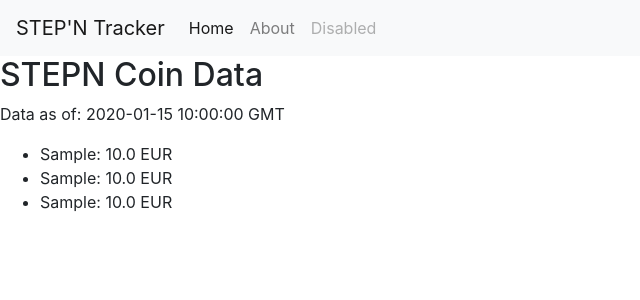
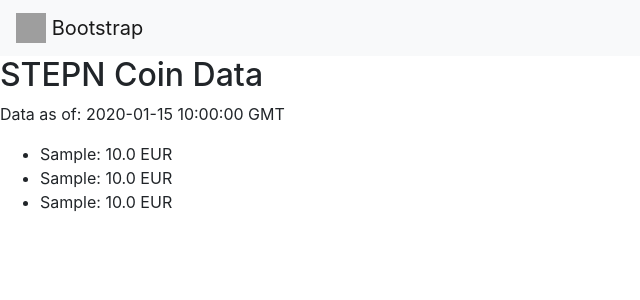
Before and after one commit to felixfrohboese/stepn-tracker, a Flask app: template templates/index.html in a window 1280 px wide. Shown: the top 300 px of the page, without its empty margins (0-640 px from the left). Run offline with Flask 2, Linux system fonts and the light colour scheme; the template is opened without the code that fills it: values that come from a table or form of the project are taken from there, others are empty; tables that the repository leaves empty hold one stand-in row (values such as "Sample post"); grey boxes are pictures that could not be loaded.

Commit message:
Nav adjustment

```diff
--- a/templates/index.html
+++ b/templates/index.html
@@ -12,18 +12,11 @@
   </head>
   <body>
 
-    <nav class="navbar navbar-expand-lg navbar-light bg-light">
-      <a class="navbar-brand" href="#">STEP'N Tracker</a>
-      <button class="navbar-toggler" type="button" data-toggle="collapse" data-target="#navbarNavAltMarkup" aria-controls="navbarNavAltMarkup" aria-expanded="false" aria-label="Toggle navigation">
-        <span class="navbar-toggler-icon"></span>
-      </button>
-      <div class="collapse navbar-collapse" id="navbarNavAltMarkup">
-        <div class="navbar-nav">
-          <a class="nav-item nav-link active" href="#">Home <span class="sr-only">(current)</span></a>
-          <a class="nav-item nav-link" href="#">About</a>
-          <a class="nav-item nav-link disabled" href="#" tabindex="-1" aria-disabled="true">Disabled</a>
-        </div>
-      </div>
+    <nav class="navbar navbar-light bg-light">
+      <a class="navbar-brand" href="#">
+        <img src="/docs/4.3/assets/brand/bootstrap-solid.svg" width="30" height="30" class="d-inline-block align-top" alt="">
+    Bootstrap
+      </a>
     </nav>
 
     <section>
```
